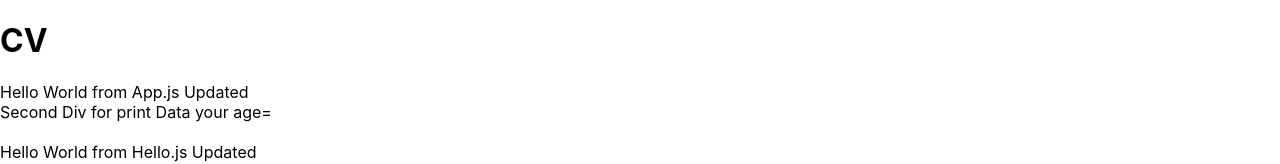
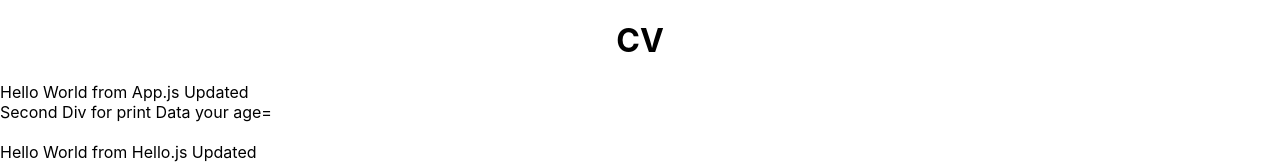
Before and after one commit to WAQAR-54/project003, a React (Create React App) app: page / in a window 1280 px wide. Shown: the top 164 px of the page. Built offline with nearby package versions, Linux system fonts and the light colour scheme.

Commit message:
Update index.css

```diff
--- a/src/index.css
+++ b/src/index.css
@@ -11,3 +11,8 @@ code {
   font-family: source-code-pro, Menlo, Monaco, Consolas, 'Courier New',
     monospace;
 }
+.heading{
+  text-align: center;
+  color: black;
+
+}
```
